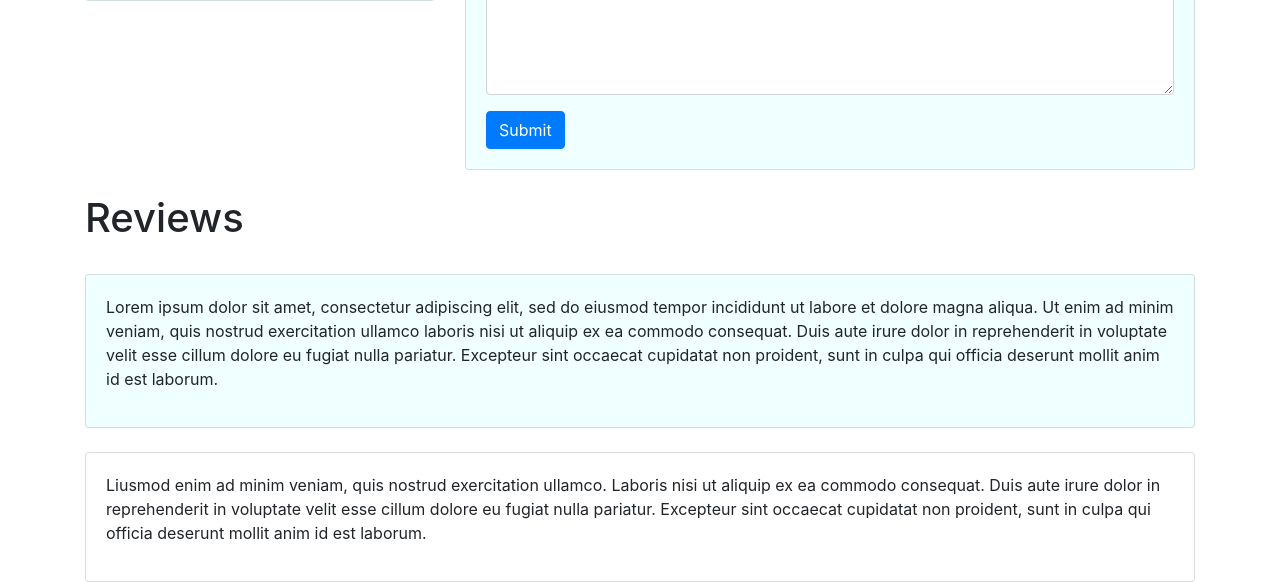
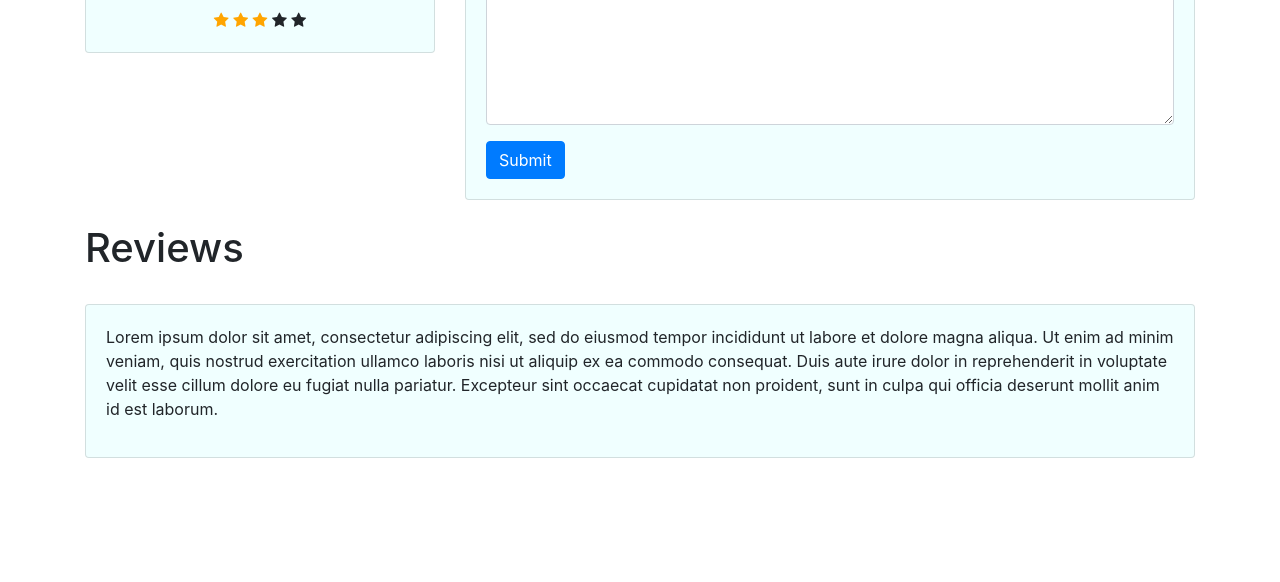
Before and after one commit to sourish33/Book_reviews, a Flask app: template templates/bookpage.html in a window 1280 px wide. Shown: the part 630-1212 px from the top of the page. After the commit the page ends 1088 px from the top, so only its background shows below. Run offline with Flask 2, Linux system fonts and the light colour scheme; the template is opened without the code that fills it, so the values that code supplies are empty; parts of the project's set-up code (start-up, migrations or seed data) failed here and were passed over; some libraries are stand-ins or nearby versions.

Commit message:
bookpage can recieve and update rating and reviews into the database. Checking for existing reviews not implemented yet

```diff
--- a/application.py
+++ b/application.py
@@ -176,8 +176,9 @@ def api(isbn):
     else:
         return render_template('page_not_found.html', isbn=isbn)
 
-@app.route('/bookpage/<isbn>',methods=["GET"])
+@app.route('/bookpage/<isbn>',methods=["GET", "POST"])
 def bookpage(isbn):
+
     info_dict = get_book_data(isbn)
     if not info_dict:
         return render_template('page_not_found.html', isbn=isbn)
@@ -189,6 +190,16 @@ def bookpage(isbn):
         year = info_dict['year']
         n_reviews = info_dict['review_count']
         n_ratings = info_dict['average_score']
+    if request.method == "GET":
+        return render_template('bookpage.html', isbn=isbn, title=title, author=author, year=year, n_reviews=n_reviews, n_ratings=n_ratings, who_dis_text=who_dis_text)
+    else:
+        req = request.form
+        rating = req["rating"]
+        review = req["review"]
+        print("Review: {} and rating {}".format(review,rating))
+        ins = Reviews.insert().values(username = session["current_user"], isbn = isbn, review = review, rating = rating )
+        s.execute(ins)
+        s.commit()
         return render_template('bookpage.html', isbn=isbn, title=title, author=author, year=year, n_reviews=n_reviews, n_ratings=n_ratings, who_dis_text=who_dis_text)
 
 
--- a/static/styles/style.css
+++ b/static/styles/style.css
@@ -56,6 +56,6 @@ a {
   margin-top:10%;
 }
 
-card {
-  background-color: azure!important;
+.checked {
+  color: orange;
 }
--- a/templates/bookpage.html
+++ b/templates/bookpage.html
@@ -7,9 +7,10 @@
         <meta name="viewport" content="width=device-width, initial-scale=1, shrink-to-fit=no">
         <meta name="description" content="">
         <meta name="author" content="">
-        <link rel="icon" href="/docs/4.0/assets/img/favicons/favicon.ico">
+        <link rel="stylesheet" type= "text/css" href="{{ url_for('static',filename='styles/style.css') }}">
+        <link rel="stylesheet" href="https://cdnjs.cloudflare.com/ajax/libs/font-awesome/4.7.0/css/font-awesome.min.css">
         <link rel="stylesheet" href="https://stackpath.bootstrapcdn.com/bootstrap/4.3.1/css/bootstrap.min.css" integrity="sha384-ggOyR0iXCbMQv3Xipma34MD+dH/1fQ784/j6cY/iJTQUOhcWr7x9JvoRxT2MZw1T" crossorigin="anonymous">
-        <link rel="stylesheet" type= "text/css" href="{{ url_for('static',filename='styles/style.css') }}">
+
     </head>
 
 <body>
@@ -32,7 +33,11 @@
                 <div class="card" style="background-color: azure;">
                     <img class="card-img-top my_card_image img-fluid" src="http://covers.openlibrary.org/b/isbn/{{isbn}}-M.jpg"  alt="Fucktard" >
                     <div class="card-body">
-                      <p class="card-text" style="text-align: center;">X X X X X</p>
+                      <p class="card-text" style="text-align: center;"><span class="fa fa-star checked"></span>
+                        <span class="fa fa-star checked"></span>
+                        <span class="fa fa-star checked"></span>
+                        <span class="fa fa-star"></span> </span>
+                        <span class="fa fa-star"></span></p>
                     </div>
                   </div>
                   <!-- <img class="card-img-top my_card_image img-fluid" src="http://covers.openlibrary.org/b/isbn/0765354063-M.jpg"  alt="Fucktard" > -->
@@ -47,10 +52,11 @@
                       <h6 class="card-subtitle mb-2 text-muted">ISBN: {{isbn}}</h6>
                       <h6 class="card-subtitle mb-2 text-muted">Goodreads Reviews: {{n_reviews}}</h6>
                       <h6 class="card-subtitle mb-2 text-muted">Average Goodreads Rating: {{n_ratings}}</h6>
-                     <form>
+                      <form action="{{url_for('bookpage', isbn = isbn )}}" method="POST">
+                           Rate this book: <input type="number" min="1" max="5" name = "rating">
                         <div class="form-group purple-border">
                             <label for="exampleFormControlTextarea4">Leave a Review:</label>
-                            <textarea class="form-control" id="exampleFormControlTextarea4" rows="10"></textarea>
+                            <textarea class="form-control" id="exampleFormControlTextarea4" rows="10" name = "review"></textarea>
                         </div>
                             <button type="submit" class="btn btn-primary btn-raised">Submit</button>
                      </form>
@@ -75,17 +81,7 @@
                       </div>
             </div>
         </div>
-        <div class="row">
-            <div class="col mt-4" >
-                     <div class="card">
-                        <div class="card-body">
-                          <p>Liusmod enim ad minim veniam, quis nostrud exercitation ullamco. Laboris nisi ut aliquip ex ea commodo consequat.
-                            Duis aute irure dolor in reprehenderit in voluptate velit esse cillum dolore eu fugiat nulla pariatur. Excepteur sint occaecat cupidatat non proident, sunt in culpa qui officia deserunt mollit anim id est laborum.</p>
 
-                        </div>
-                      </div>
-            </div>
-        </div>
 
     </div>
 
```
Also changed, not shown: 3 other files.
